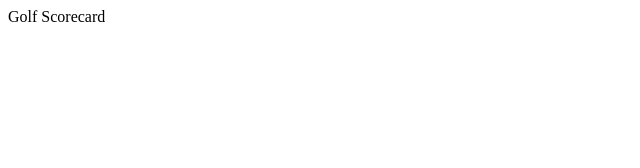
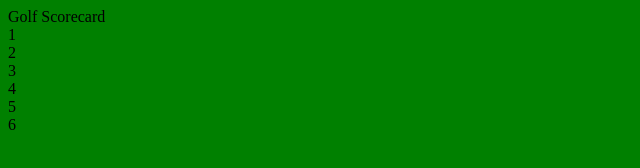
Before and after one commit to RickeyShumway/golf, a plain HTML site: page index.html in a window 1280 px wide. Shown: the whole page, without its empty margins (0-640 px from the left). Drawn offline with Linux system fonts and the light colour scheme.

Commit message:
second commit

```diff
--- a/index.html
+++ b/index.html
@@ -3,7 +3,7 @@
 <head>
     <meta charset="UTF-8">
     <meta name="viewport" content="width=device-width, initial-scale=1.0">
-    <link rel="stylesheet" href="style/style.css">
+    <link rel="stylesheet" href="/css/style.css">
     <script defer src="script.js"></script>
     <title>Golf Scorecard</title>
 </head>
@@ -13,6 +13,13 @@
             <div class="title">
                 Golf Scorecard
             </div>
+            <div class="grid-container"></div>
+                <div class="grid-item box1">1</div>
+                <div class="grid-item box2">2</div>
+                <div class="grid-item box3">3</div>
+                <div class="grid-item box4">4</div>
+                <div class="grid-item box5">5</div>
+                <div class="grid-item box6">6</div>
         </div>
     </div>
 </body>
--- /dev/null
+++ b/scss/style.scss
@@ -0,0 +1,3 @@
+html, body {
+    background-color: green;
+}
```
Also changed, not shown: css/style.css (added), style/style.css (deleted), style/style.scss (deleted), 1 other file.
